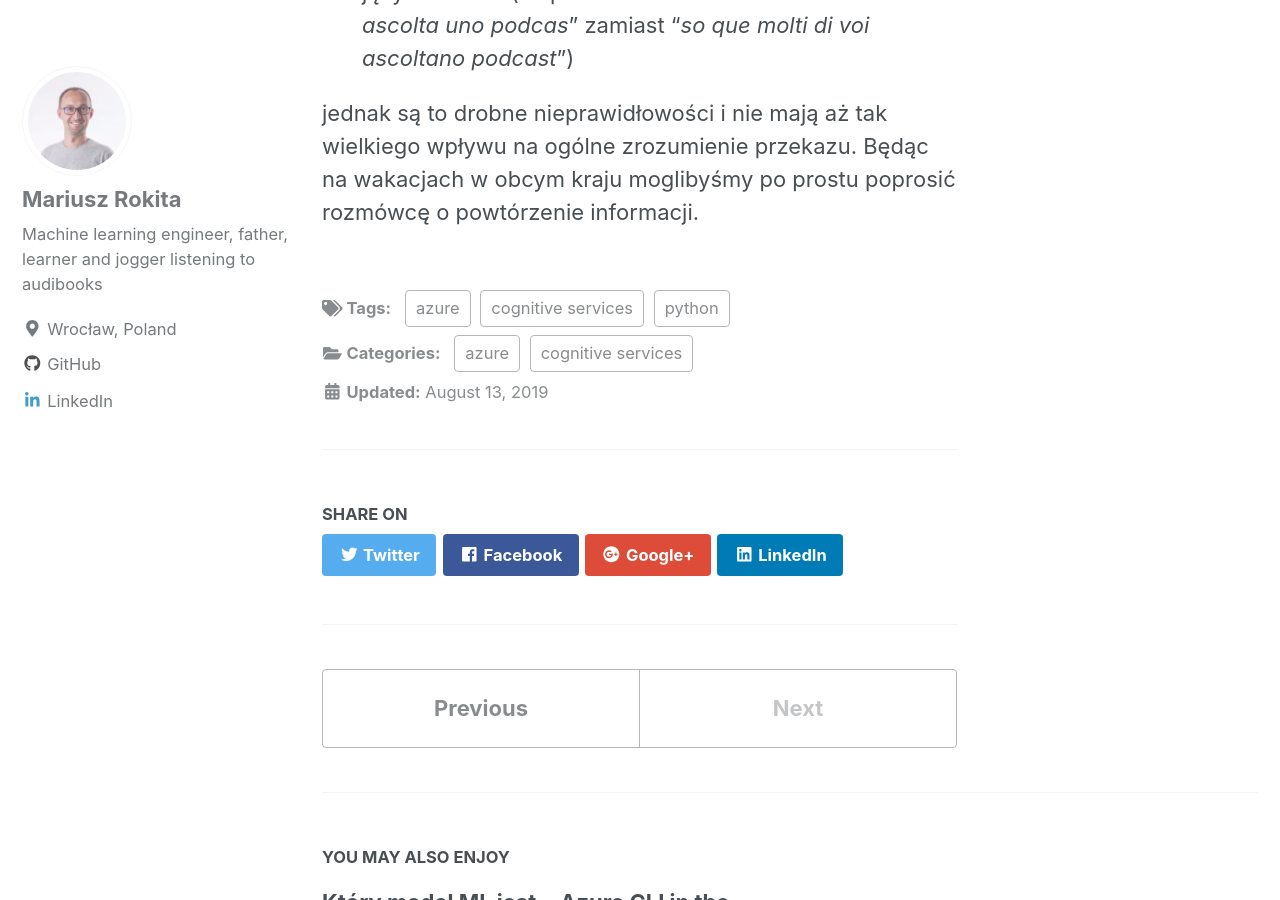
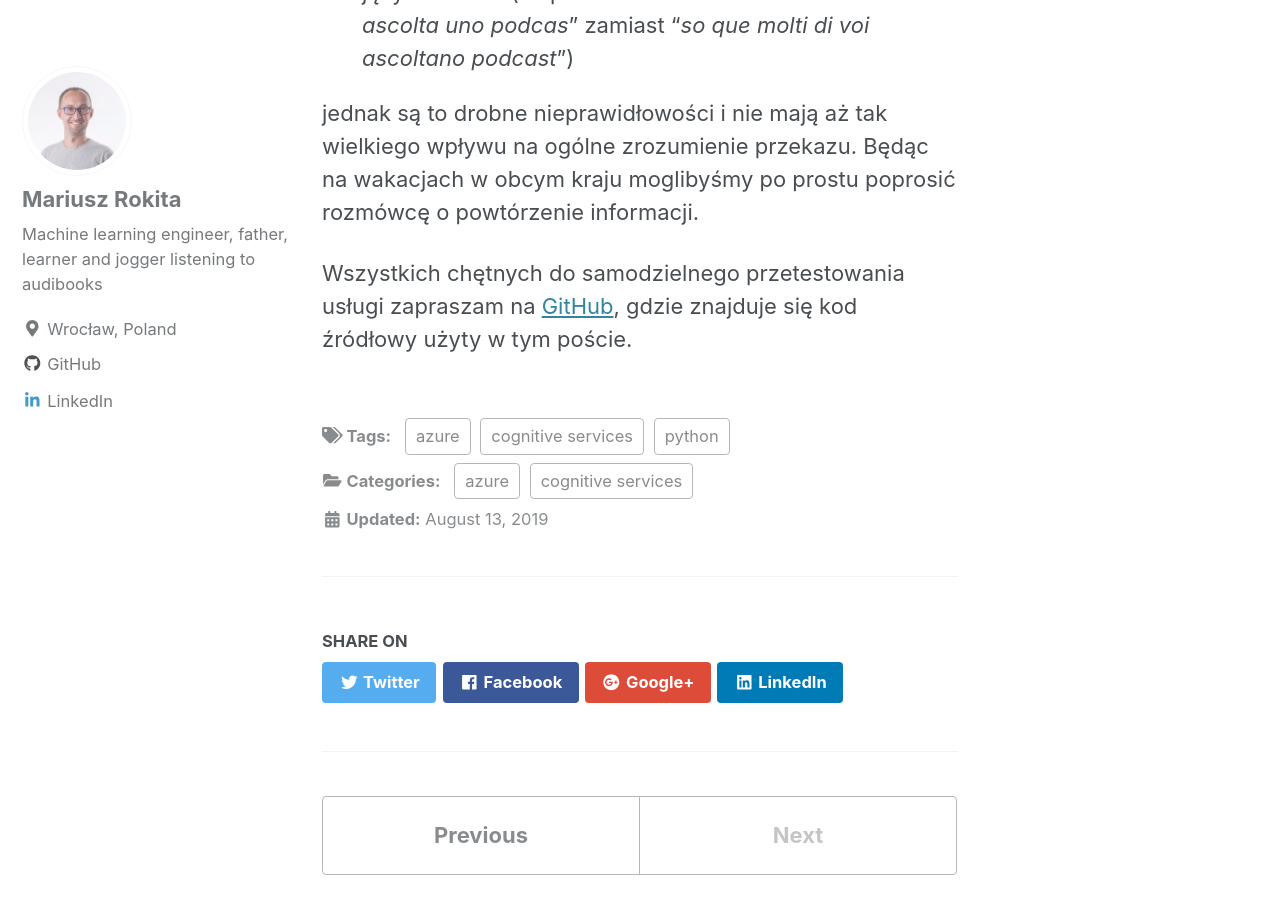
Before and after one commit to mariuszrokita/ai.mariuszrokita.com, a Jekyll site: the page built from _posts/2019-08-13-auto-spoken-language-detection-azure-cognitive-services.md, in a window 1280 px wide and 900 px high, scrolled down 7002 px. Built offline with Jekyll 4.4.1, drawn with Linux system fonts in a browser that asks for light colours; cached includes are drawn as plain includes.

Commit message:
Added reference to GitHub repo.

```diff
--- a/_posts/2019-08-13-auto-spoken-language-detection-azure-cognitive-services.md
+++ b/_posts/2019-08-13-auto-spoken-language-detection-azure-cognitive-services.md
@@ -64,3 +64,5 @@ Warto też wspomnieć o jakości transkrypcji. Dla języków dobrze rozpoznanych
 1. język włoski - (nieprawidłowe "*“so che molti di voi ascolta uno podcas*" zamiast "*so que molti di voi ascoltano podcast*")
 
 jednak są to drobne nieprawidłowości i nie mają aż tak wielkiego wpływu na ogólne zrozumienie przekazu. Będąc na wakacjach w obcym kraju moglibyśmy po prostu poprosić rozmówcę o powtórzenie informacji.
+
+Wszystkich chętnych do samodzielnego przetestowania usługi zapraszam na [GitHub](https://github.com/mariuszrokita/azure-machine-learning/blob/master/cognitive-services/VideoIndexer%20-%20Auto%20language%20detection.ipynb), gdzie znajduje się kod źródłowy użyty w tym poście.
```
